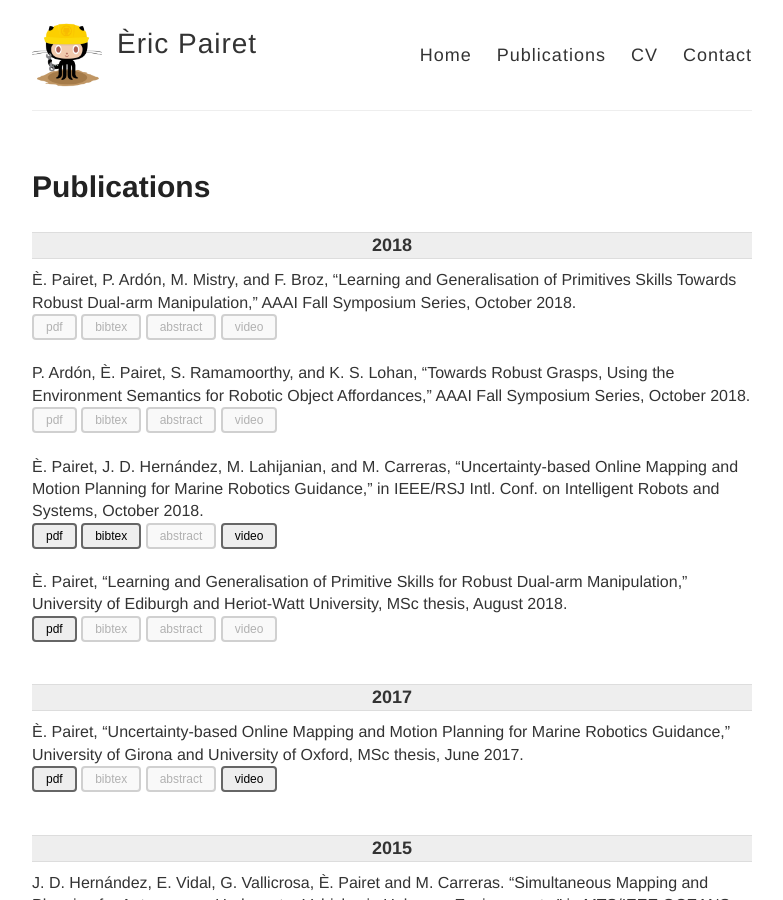
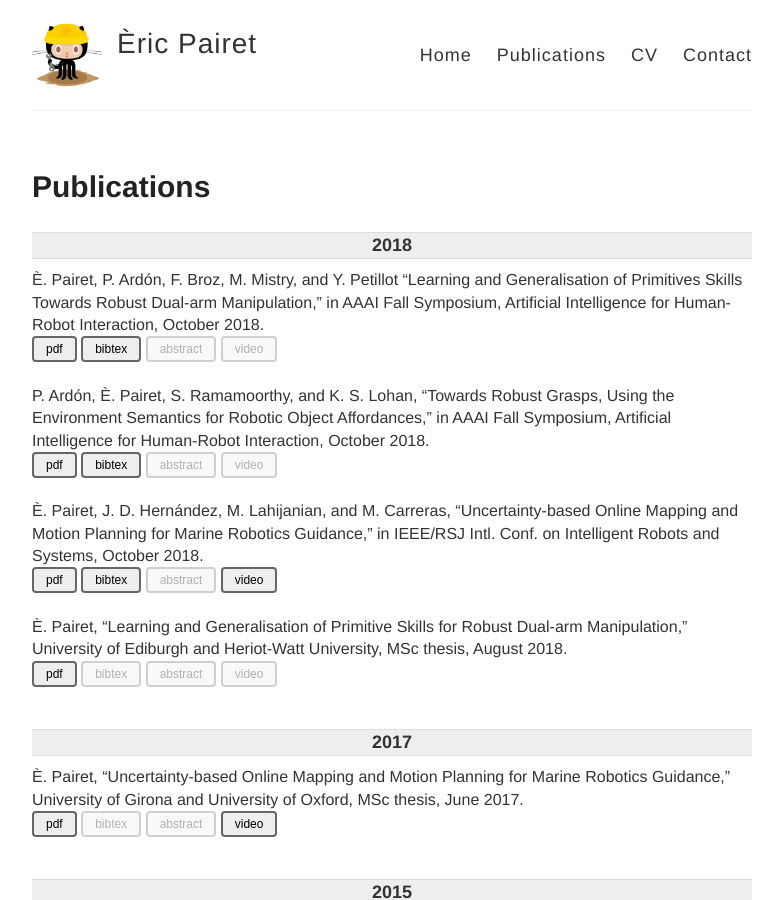
Before and after one commit to ericpairet/ericpairet.github.io, a Jekyll site: the page built from publications.md, in a window 1280 px wide and 900 px high. Shown: the whole window, without its empty margins (248-1031 px from the left). Built offline with Jekyll 4.4.1, drawn with Linux system fonts in a browser that asks for light colours.

Commit message:
Adding publications AI-HRI18

```diff
--- a/_data/2018.yaml
+++ b/_data/2018.yaml
@@ -1,11 +1,11 @@
-- name: È. Pairet, P. Ardón, M. Mistry, and F. Broz, “Learning and Generalisation of Primitives Skills Towards Robust Dual-arm Manipulation," AAAI Fall Symposium Series, October 2018.
-  pdf:
-  bibtex: #18pairet2018learningb.txt
+- name: È. Pairet, P. Ardón, F. Broz, M. Mistry, and Y. Petillot “Learning and Generalisation of Primitives Skills Towards Robust Dual-arm Manipulation," in AAAI Fall Symposium, Artificial Intelligence for Human-Robot Interaction, October 2018.
+  pdf: 18pairet2018learningb.pdf
+  bibtex: 18pairet2018learningb.txt
   youtube:
 
-- name: P. Ardón, È. Pairet, S. Ramamoorthy, and K. S. Lohan, “Towards Robust Grasps, Using the Environment Semantics for Robotic Object Affordances," AAAI Fall Symposium Series, October 2018.
-  pdf:
-  bibtex: #18ardon2018towards.txt
+- name: P. Ardón, È. Pairet, S. Ramamoorthy, and K. S. Lohan, “Towards Robust Grasps, Using the Environment Semantics for Robotic Object Affordances," in AAAI Fall Symposium, Artificial Intelligence for Human-Robot Interaction, October 2018.
+  pdf: 18ardon2018towards.pdf
+  bibtex: 18ardon2018towards.txt
   youtube:
 
 - name: È. Pairet, J. D. Hernández, M. Lahijanian, and M. Carreras, “Uncertainty-based Online Mapping and Motion Planning for Marine Robotics Guidance,” in IEEE/RSJ Intl. Conf. on Intelligent Robots and Systems, October 2018.
--- a/publications/18ardon2018towards.txt
+++ b/publications/18ardon2018towards.txt
@@ -1,7 +1,7 @@
 @inproceedings{ardon2018towards,
   title={Towards Robust Grasps: Using the Environment Semantics for Robotic Object Affordances},
   author={Ard\'on, Paola and Pairet, {\`E}ric and Ramamoorthy, Subramanian and Lohan, Katrin Solveig},
-  booktitle={AAAI Fall Symposium Series 2018},
+  booktitle={AAAI Fall Symposium. Artificial Intelligence for Human-Robot Interaction},
   year={2018},
-  organization={AAAI}
+  organization={AAAI Press}
 }
--- a/publications/18pairet2018learningb.txt
+++ b/publications/18pairet2018learningb.txt
@@ -1,7 +1,7 @@
 @inproceedings{pairet2018learning,
   title={Learning and Generalisation of Primitives Skills Towards Robust Dual-arm Manipulation},
-  author={Pairet, {\`E}ric and Ard\'on, Paola and Mistry, Michael and Broz, Frank},
-  booktitle={AAAI Fall Symposium Series 2018},
+  author={Pairet, {\`E}ric and Ard\'on, Paola and Broz, Frank and Mistry, Michael and Petillot, Yvan},
+  booktitle={AAAI Fall Symposium. Artificial Intelligence for Human-Robot Interaction},
   year={2018},
   organization={AAAI Press}
 }
```
Also changed, not shown: 2 other files.
